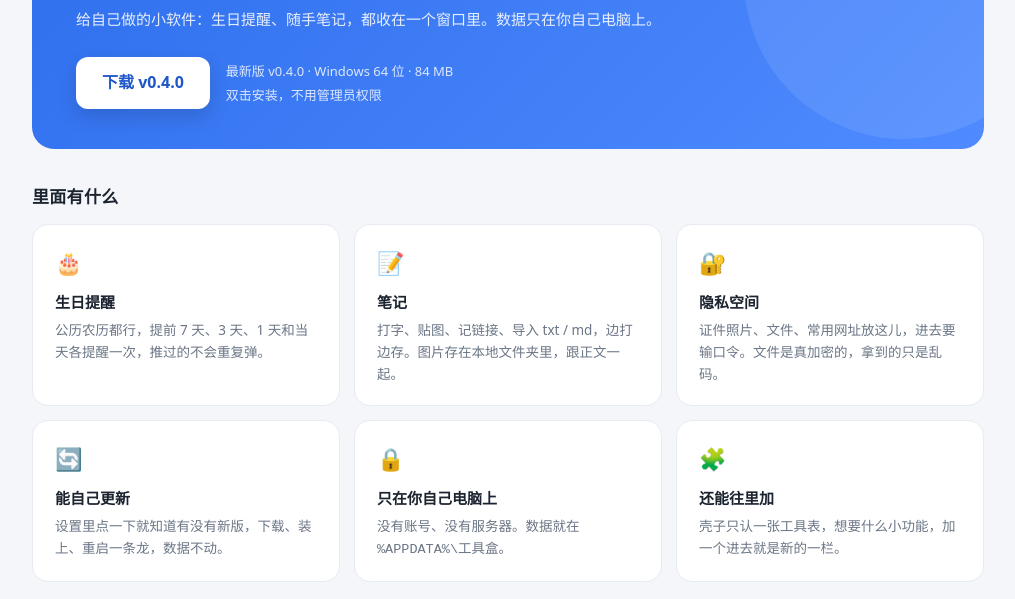
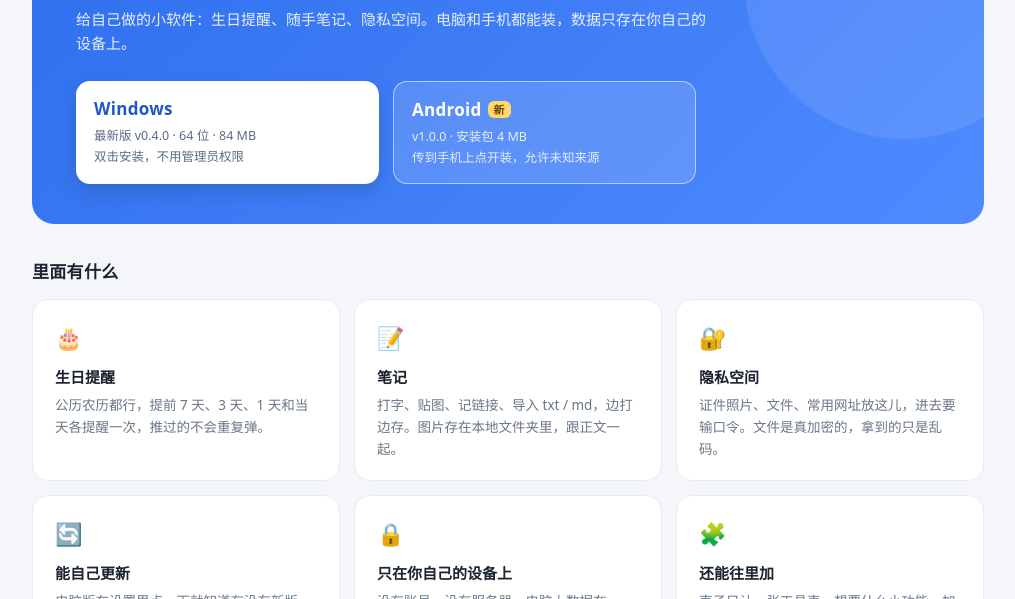
Before and after one commit to potatoes-07/toolbox, a plain HTML site: page index.html in a window 1280 px wide. Shown: the part 201-800 px from the top of the page, without its empty margins (132-1147 px from the left). Drawn offline with Linux system fonts and the light colour scheme.

Commit message:
网页加安卓版下载：Windows / Android 两个入口

```diff
--- /dev/null
+++ b/android.json
@@ -0,0 +1,7 @@
+{
+  "version": "1.0.0",
+  "url": "toolbox-android-1.0.0.apk",
+  "size": 4188088,
+  "sha256": "a04e52d5ce59dd31af563467da76d19a071a88af2edb808ed282ccb787db1fee",
+  "pubDate": "2026-11-16"
+}
--- a/index.html
+++ b/index.html
@@ -52,23 +52,32 @@
       }
       .hero h1 { font-size: 34px; margin: 0 0 10px; letter-spacing: .5px; }
       .hero p { margin: 0 0 26px; font-size: 15px; color: rgba(255, 255, 255, .88); max-width: 640px; }
-      .dl { display: flex; align-items: center; gap: 16px; flex-wrap: wrap; }
-      .btn {
-        display: inline-flex;
-        align-items: center;
-        gap: 8px;
+      .dl { display: grid; grid-template-columns: repeat(2, minmax(0, 1fr)); gap: 14px; max-width: 620px; position: relative; }
+      .plat {
+        display: block;
         background: #fff;
         color: var(--blue-dark);
-        font-weight: 700;
-        font-size: 16px;
-        padding: 13px 26px;
-        border-radius: 12px;
+        border-radius: 14px;
+        padding: 14px 18px 15px;
         text-decoration: none;
         box-shadow: 0 8px 20px rgba(0, 0, 0, .14);
         transition: transform .12s ease;
       }
-      .btn:hover { transform: translateY(-1px); }
-      .meta { font-size: 13px; color: rgba(255, 255, 255, .82); line-height: 1.9; position: relative; }
+      .plat:hover { transform: translateY(-1px); }
+      .plat-name { display: block; font-size: 17px; font-weight: 700; letter-spacing: .3px; }
+      .plat-meta { display: block; font-size: 12.5px; color: #5b6b85; line-height: 1.7; margin-top: 2px; }
+      .plat.ghost { background: rgba(255, 255, 255, .14); color: #fff; border: 1px solid rgba(255, 255, 255, .55); box-shadow: none; }
+      .plat.ghost .plat-meta { color: rgba(255, 255, 255, .85); }
+      .plat .tag {
+        font-size: 11px;
+        font-weight: 700;
+        background: #ffd76a;
+        color: #6b4a00;
+        border-radius: 6px;
+        padding: 1px 6px;
+        margin-left: 6px;
+        vertical-align: 2px;
+      }
 
       section { margin-bottom: 34px; }
       h2 { font-size: 17px; margin: 0 0 14px; letter-spacing: .3px; }
@@ -136,10 +145,16 @@
 
       <div class="hero">
         <h1>工具盒</h1>
-        <p>给自己做的小软件：生日提醒、随手笔记，都收在一个窗口里。数据只在你自己电脑上。</p>
+        <p>给自己做的小软件：生日提醒、随手笔记、隐私空间。电脑和手机都能装，数据只存在你自己的设备上。</p>
         <div class="dl">
-          <a class="btn" id="download" href="#">下载 Windows 版</a>
-          <div class="meta" id="meta">正在读版本信息…</div>
+          <a class="plat" id="dl-win" href="#">
+            <span class="plat-name">Windows</span>
+            <span class="plat-meta" id="meta-win">正在读版本信息…</span>
+          </a>
+          <a class="plat ghost" id="dl-android" href="#">
+            <span class="plat-name">Android<span class="tag">新</span></span>
+            <span class="plat-meta" id="meta-android">正在读版本信息…</span>
+          </a>
         </div>
       </div>
 
@@ -164,12 +179,12 @@
           <div class="card">
             <span class="ico">🔄</span>
             <h3>能自己更新</h3>
-            <p>设置里点一下就知道有没有新版，下载、装上、重启一条龙，数据不动。</p>
+            <p>电脑版在设置里点一下就知道有没有新版，下载、装上、重启一条龙；手机版再装一次新的就覆盖了，数据不动。</p>
           </div>
           <div class="card">
             <span class="ico">🔒</span>
-            <h3>只在你自己电脑上</h3>
-            <p>没有账号、没有服务器。数据就在 <code>%APPDATA%\工具盒</code>。</p>
+            <h3>只在你自己的设备上</h3>
+            <p>没有账号、没有服务器。电脑上数据在 <code>%APPDATA%\工具盒</code>，手机上也在 App 自己的目录里。</p>
           </div>
           <div class="card">
             <span class="ico">🧩</span>
@@ -207,20 +222,26 @@
     </div>
 
     <script>
-      // 页面自己读 update.json，所以发新版只要把 site 文件夹整个传上去
+      // 页面自己读 update.json / android.json，所以发新版只要把 site 文件夹整个传上去
       (async () => {
-        const metaEl = document.getElementById('meta');
+        const winMeta = document.getElementById('meta-win');
+        const andMeta = document.getElementById('meta-android');
         const verEl = document.getElementById('ver');
         const notesEl = document.getElementById('notes');
-        const btn = document.getElementById('download');
+        const winBtn = document.getElementById('dl-win');
+        const andBtn = document.getElementById('dl-android');
+
+        const read = async (name) => {
+          const res = await fetch(name, { cache: 'no-store' });
+          if (!res.ok) throw new Error(String(res.status));
+          return res.json();
+        };
+        const mb = (size) => (size / 1024 / 1024).toFixed(0);
+
         try {
-          const res = await fetch('update.json', { cache: 'no-store' });
-          if (!res.ok) throw new Error(String(res.status));
-          const info = await res.json();
-          const mb = (info.size / 1024 / 1024).toFixed(0);
-          metaEl.innerHTML = `最新版 v${info.version} · Windows 64 位 · ${mb} MB<br />双击安装，不用管理员权限`;
-          btn.href = info.url || 'update.json';
-          btn.textContent = `下载 v${info.version}`;
+          const info = await read('update.json');
+          winMeta.innerHTML = `最新版 v${info.version} · 64 位 · ${mb(info.size)} MB<br />双击安装，不用管理员权限`;
+          winBtn.href = info.url || 'update.json';
           verEl.textContent = `v${info.version}`;
           const lines = String(info.notes || '')
             .split(/\r?\n/)
@@ -230,8 +251,18 @@
             ? '<ul>' + lines.map((s) => `<li>${s.replace(/^[-·]\s*/, '')}</li>`).join('') + '</ul>'
             : '';
         } catch (e) {
-          metaEl.textContent = '版本信息暂时读不到';
-          btn.href = '#';
+          winMeta.textContent = '版本信息暂时读不到';
+          winBtn.href = '#';
+          verEl.textContent = '版本信息读不到，直接点上面的下载按钮也行';
+        }
+
+        try {
+          const apk = await read('android.json');
+          andMeta.innerHTML = `v${apk.version} · 安装包 ${mb(apk.size)} MB<br />传到手机上点开装，允许未知来源`;
+          andBtn.href = apk.url || '#';
+        } catch (e) {
+          andMeta.textContent = '安装包暂时读不到';
+          andBtn.href = '#';
         }
       })();
     </script>
```
Also changed, not shown: 1 other file.
